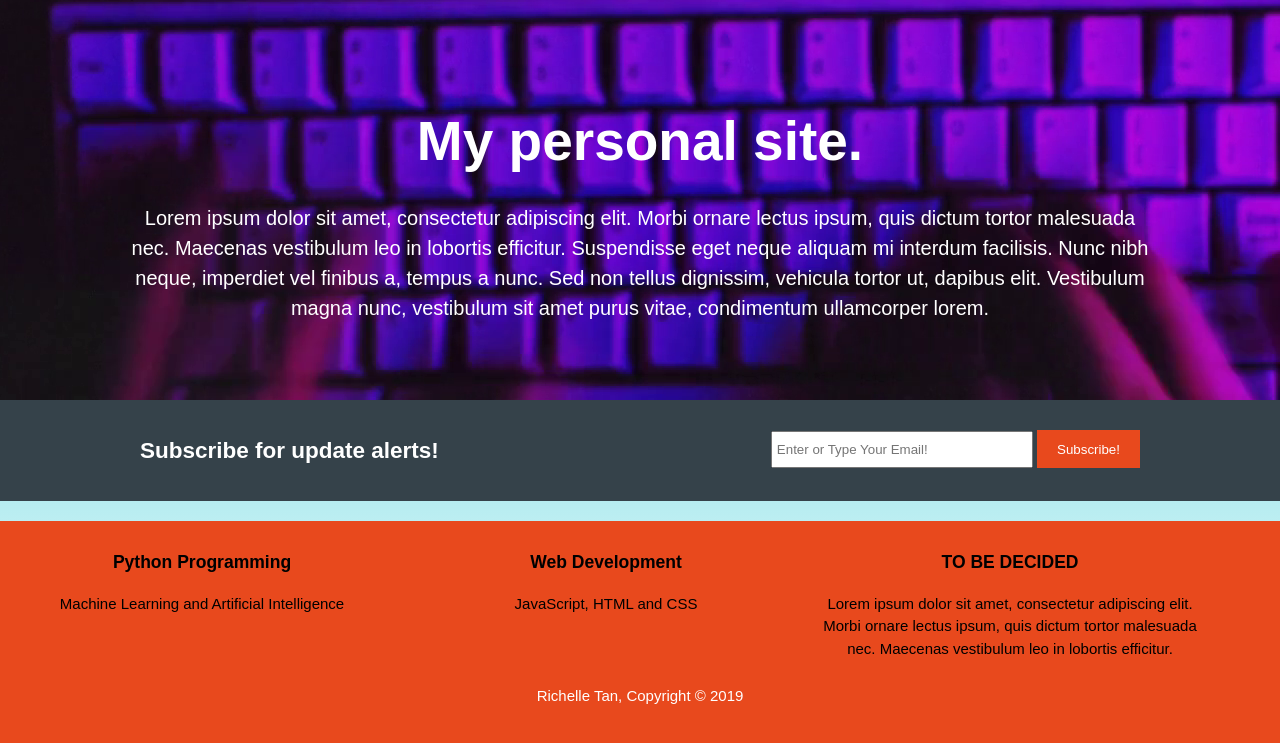
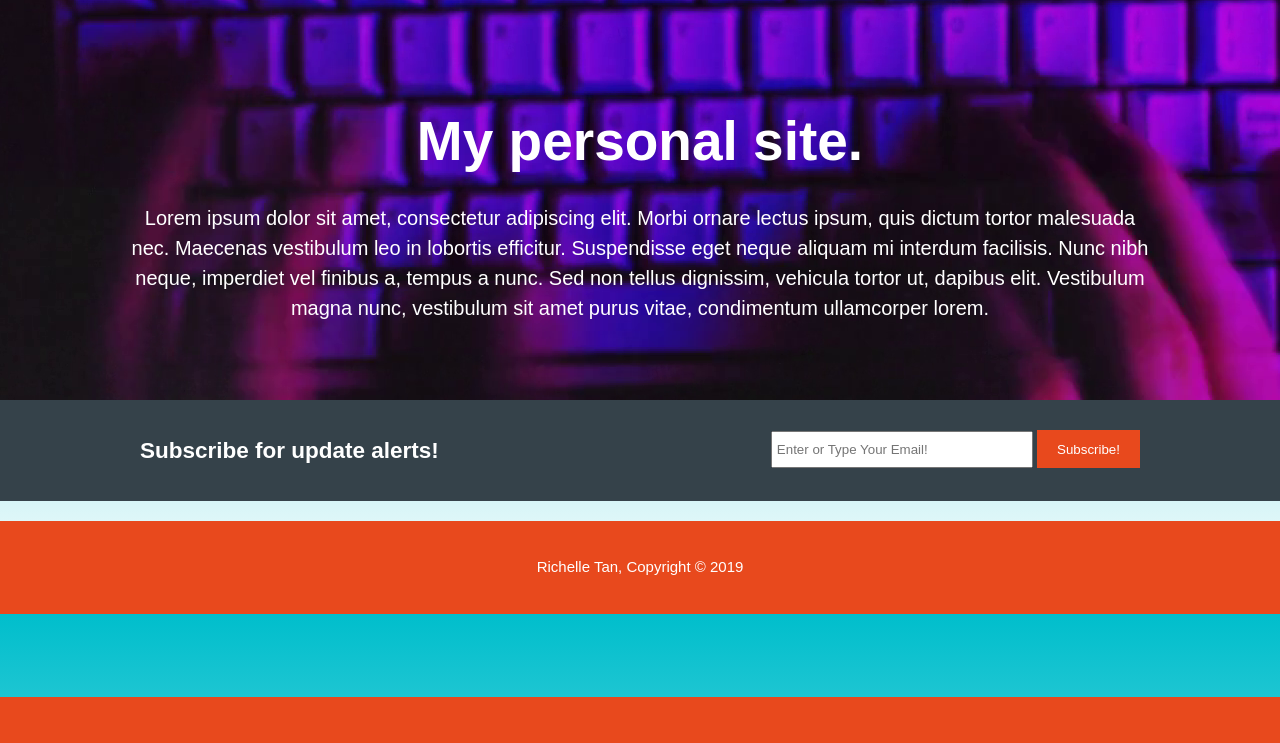
Before and after one commit to RichelleT/DjangoProjects, a Django app: page / in a window 1280 px wide. Shown: the part 103-846 px from the top of the page. After the commit the page ends 800 px from the top, so only its background shows below. Run offline with Django 3.2, Linux system fonts and the light colour scheme.

Commit message:
Update home.html

```diff
--- a/Project_One/Alpha/templates/Alpha/home.html
+++ b/Project_One/Alpha/templates/Alpha/home.html
@@ -90,36 +90,6 @@
 </section>
 <!-- end of sub for update section -->
 
-  <!-- Begin of 3 skill set boxes section -->
-<section id="boxes">
-
-  <div class="box">
-    <h3>
-      Python Programming
-    </h3>
-    <p>
-      Machine Learning and Artificial Intelligence
-    </p>
-  </div>
-
-  <div class="box">
-    <h3>
-      Web Development
-    </h3>
-    <p>
-      JavaScript, HTML and CSS
-    </p>
-  </div>
-
-  <div class="box">
-    <h3>
-      TO BE DECIDED
-    </h3>
-    <p>
-      Lorem ipsum dolor sit amet, consectetur adipiscing elit. Morbi ornare lectus ipsum, quis dictum tortor malesuada nec. Maecenas vestibulum leo in lobortis efficitur.
-    </p>
-  </div>
-
 </section>
 <!-- End of 3 skill set boxes section -->
 
```
